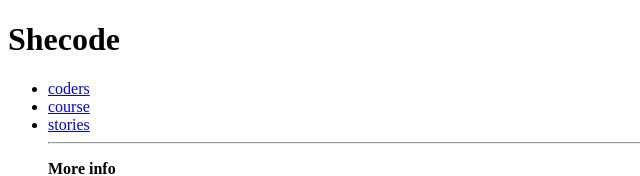
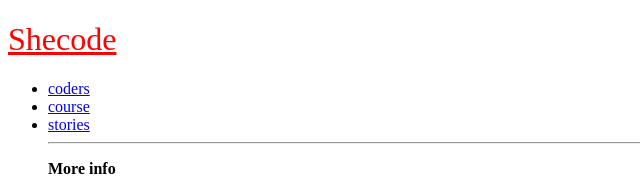
Before and after one commit to hebaomar94/sheCode, a plain HTML site: page index.html in a window 1280 px wide. Shown: the top 176 px of the page, without its empty margins (0-640 px from the left). Drawn offline with Linux system fonts and the light colour scheme.

Commit message:
Update index.html

```diff
--- a/index.html
+++ b/index.html
@@ -8,6 +8,17 @@
 
 <body>
     <h1> Shecode </h1>
+    <style>
+        h1 {
+            color: red;
+            font-size: 48;
+            font-weight: 100;
+            text-decoration: underline;
+        }
+
+
+
+    </style>
     <ul>
         <li>
             <a href="https://www.shecodes.io/students">
```
